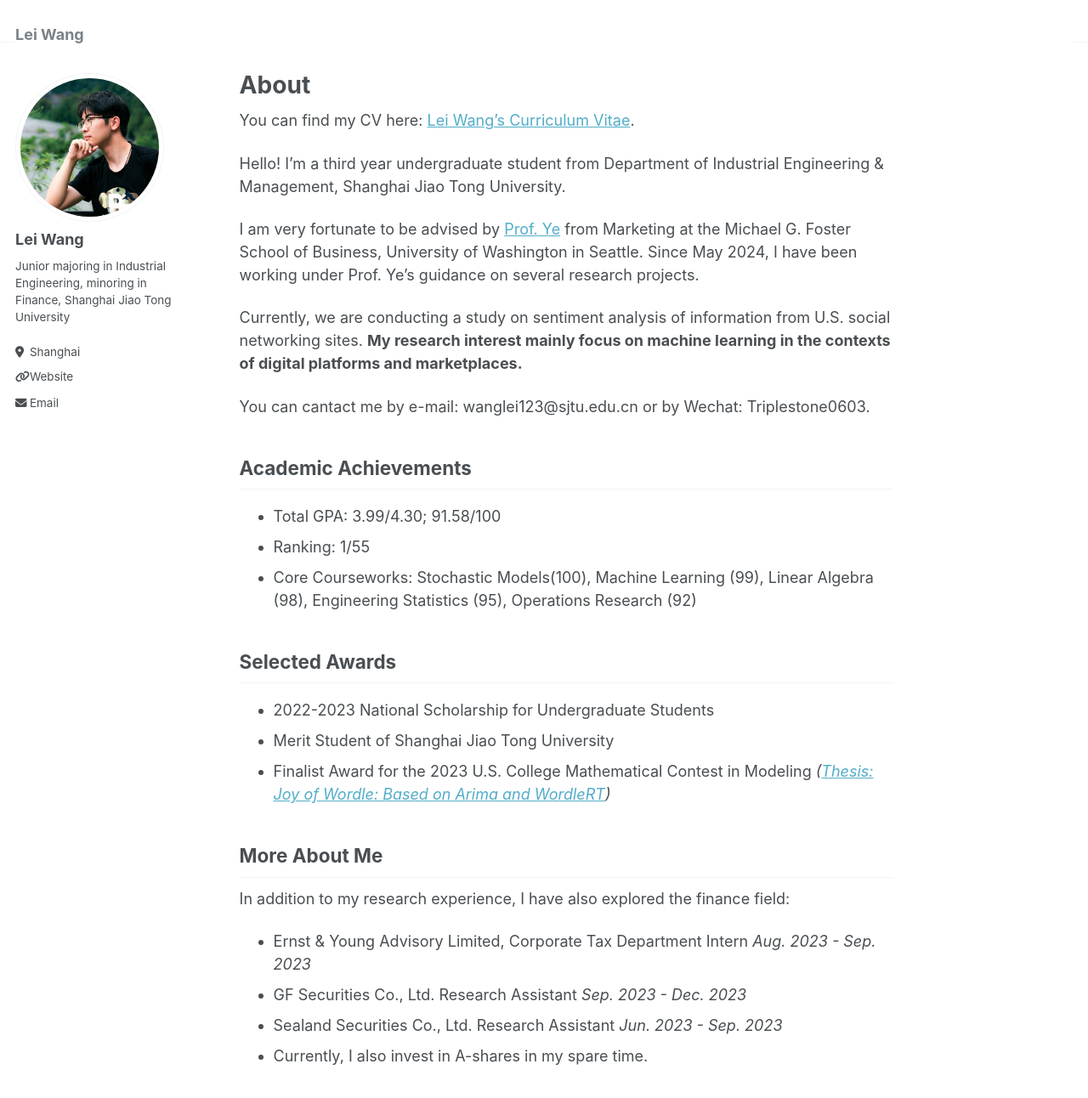
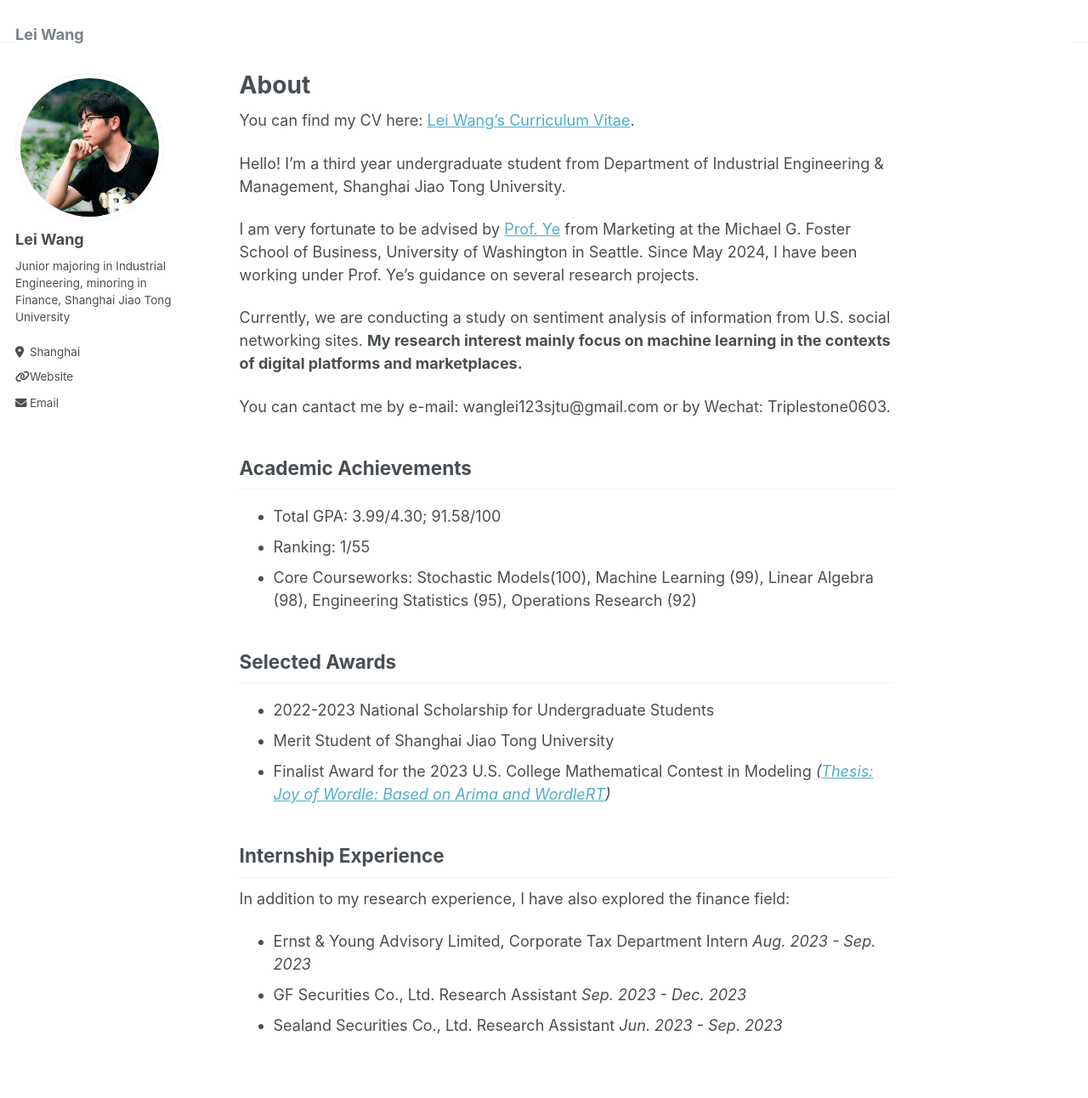
Before and after one commit to Wanglei123SJTU/Wanglei123SJTU.github.io, a Jekyll site: the page built from _pages/about.md, in a window 1280 px wide and 1400 px high. Shown: the top 1292 px of the window at 85% size. Built offline with Jekyll 4.4.1, drawn with Linux system fonts in a browser that asks for light colours.

Commit message:
Update about.md

```diff
--- a/_pages/about.md
+++ b/_pages/about.md
@@ -18,7 +18,7 @@ Currently, we are conducting a study on sentiment analysis of information from U
 
 <!-- I will be applying for master's and Ph.D. programs in Operations Management (OM) and Operations Research (OR) in the U.S. for the Fall 2025. -->
 
-You can cantact me by e-mail: wanglei123@sjtu.edu.cn or by Wechat: Triplestone0603.
+You can cantact me by e-mail: wanglei123sjtu@gmail.com or by Wechat: Triplestone0603.
 
 Academic Achievements
 ------
@@ -32,10 +32,9 @@ Selected Awards
 * Merit Student of Shanghai Jiao Tong University
 * Finalist Award for the 2023 U.S. College Mathematical Contest in Modeling _([Thesis: Joy of Wordle: Based on Arima and WordleRT](../files/2312998.pdf))_
 
-More About Me
+Internship Experience
 ------
 In addition to my research experience, I have also explored the finance field:
-* Ernst & Young Advisory Limited, Corporate Tax Department Intern                                                   _Aug. 2023 - Sep. 2023_
+* Ernst & Young Advisory Limited, Corporate Tax Department Intern                                 _Aug. 2023 - Sep. 2023_
 * GF Securities Co., Ltd.   Research Assistant                                                  _Sep. 2023 - Dec. 2023_
 * Sealand Securities Co., Ltd. Research Assistant                                             _Jun. 2023 - Sep. 2023_
-* Currently, I also invest in A-shares in my spare time.
```
